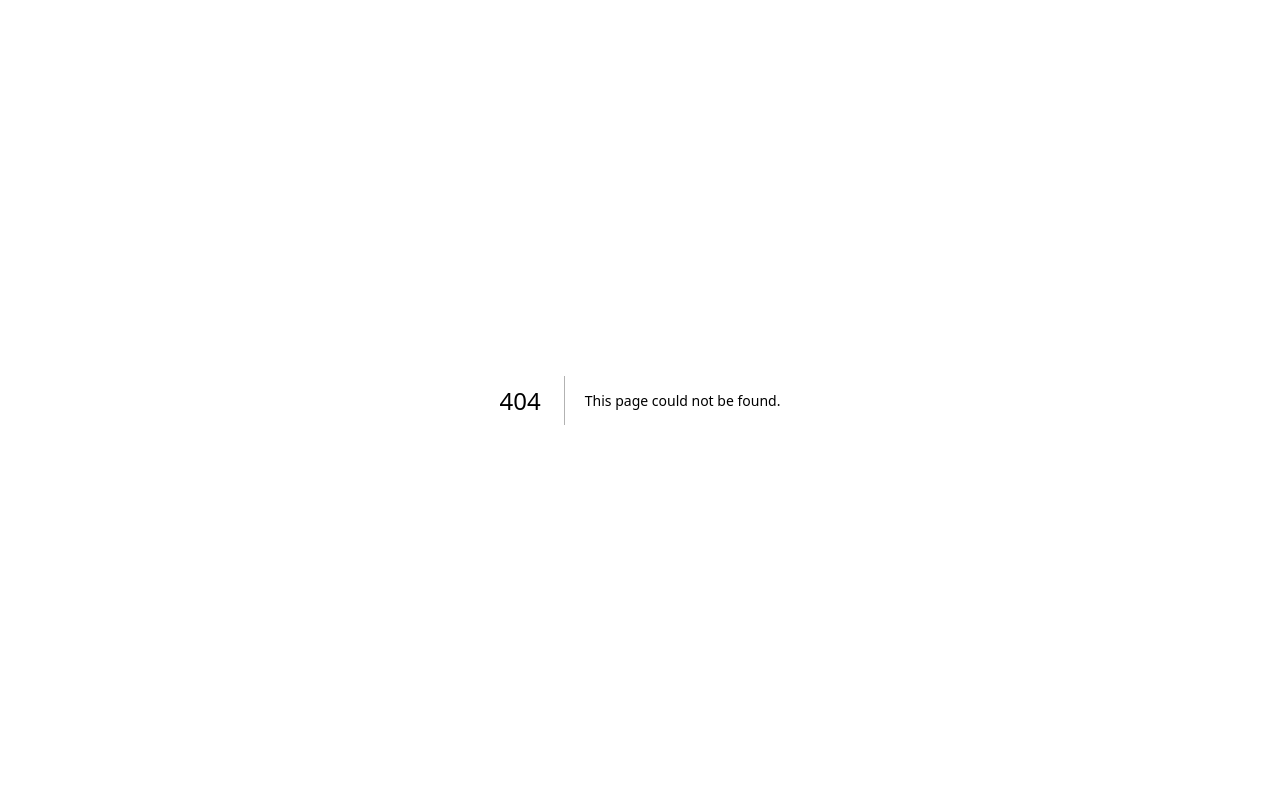
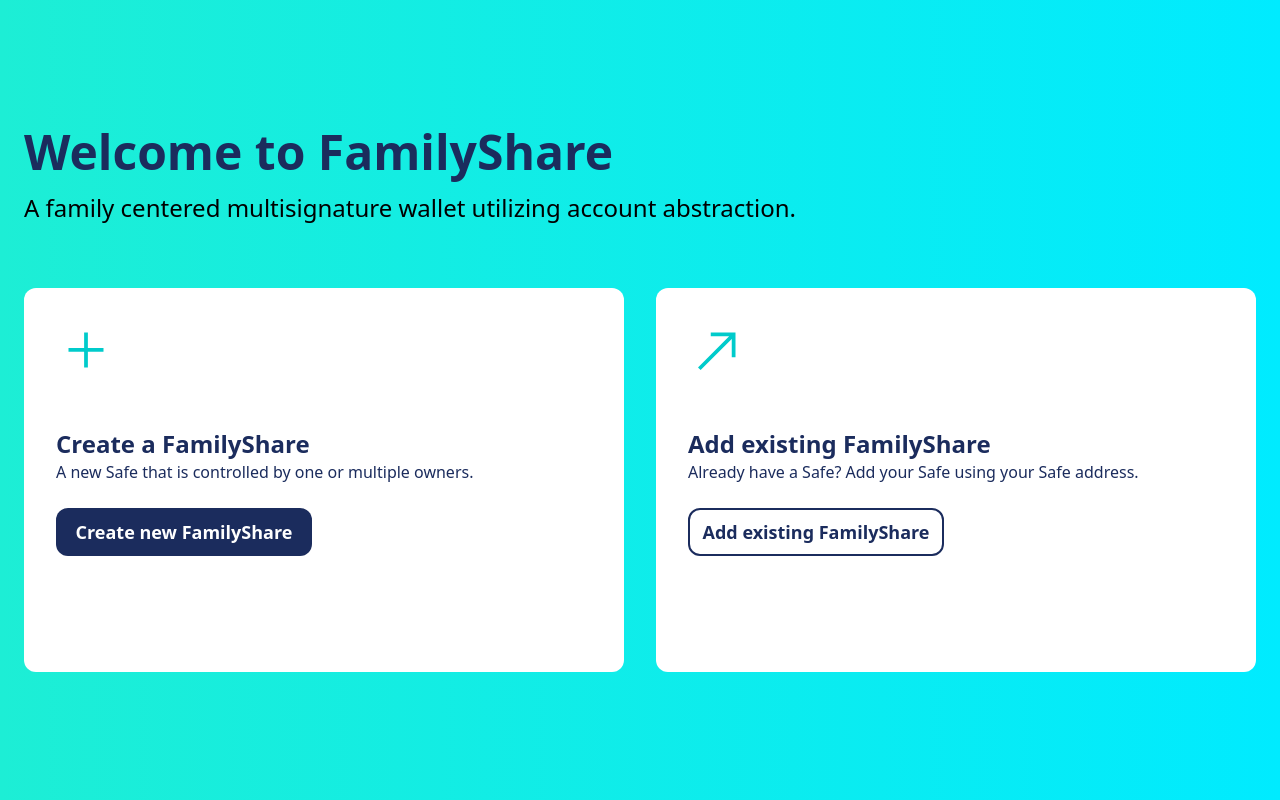
Before and after one commit to hanpham32/Scaling-Ethereum-23, a Next.js app in the folder familysharing-frontend/: page /onboarding in a window 1280 px wide. Before the commit this address had no page. Built offline with nearby package versions, Linux system fonts and the light colour scheme.

Commit message:
starter onboarding page

```diff
--- /dev/null
+++ b/familysharing-frontend/src/pages/onboarding.tsx
@@ -0,0 +1,50 @@
+import Image from "next/image";
+
+function Onboarding() {
+    return (
+        <div className="min-h-screen bg-gradient-to-r from-[#1DEED5] to-[#00EBFF] ">
+            <div className="max-w-7xl m-auto">
+                <div className='px-6 py-32'>
+                    <div>
+                        <h1 className="text-5xl font-bold text-[#1B2C5D] mb-4">Welcome to FamilyShare</h1>
+                        <p className="text-2xl ">A family centered multisignature wallet utilizing account abstraction.</p>
+                    </div>
+                    <div className="flex flex-col items-center lg:flex-row gap-8 mt-16">
+                        <div className="h-96 w-[600px] bg-white rounded-xl p-8">
+                            <Image
+                                src='/plusIcon.svg'
+                                alt='Add Icon'
+                                width={60}
+                                height={60}
+                            />
+                            <div className="mt-12 mb-6">
+                                <h2 className="text-2xl font-bold text-[#1B2C5D]">Create a FamilyShare</h2>
+                                <p className="text-[#1B2C5D]">A new Safe that is controlled by one or multiple owners.</p>
+                            </div>
+                            <button className="h-12 w-64 bg-[#1B2C5D] font-semibold rounded-xl text-lg text-white">
+                                Create new FamilyShare
+                            </button>
+                        </div>
+                        <div className="h-96 w-[600px] bg-white rounded-xl p-8">
+                            <Image
+                                src='/northEastArrowIcon.svg'
+                                alt='Arrow Icon'
+                                width={60}
+                                height={60}
+                            />
+                            <div className="mt-12 mb-6">
+                                <h2 className="text-2xl font-bold text-[#1B2C5D]">Add existing FamilyShare</h2>
+                                <p className="text-[#1B2C5D]">Already have a Safe? Add your Safe using your Safe address.</p>
+                            </div>
+                            <button className="h-12 w-64 border-[#1B2C5D] border-2 font-semibold rounded-xl text-lg text-[#1B2C5D]">
+                                Add existing FamilyShare
+                            </button>
+                        </div>
+                    </div>
+                </div>
+            </div>
+        </div>
+    )
+}
+
+export default Onboarding
```
Also changed, not shown: familysharing-frontend/public/northEastArrowIcon.svg (added), familysharing-frontend/public/plusIcon.svg (added).
